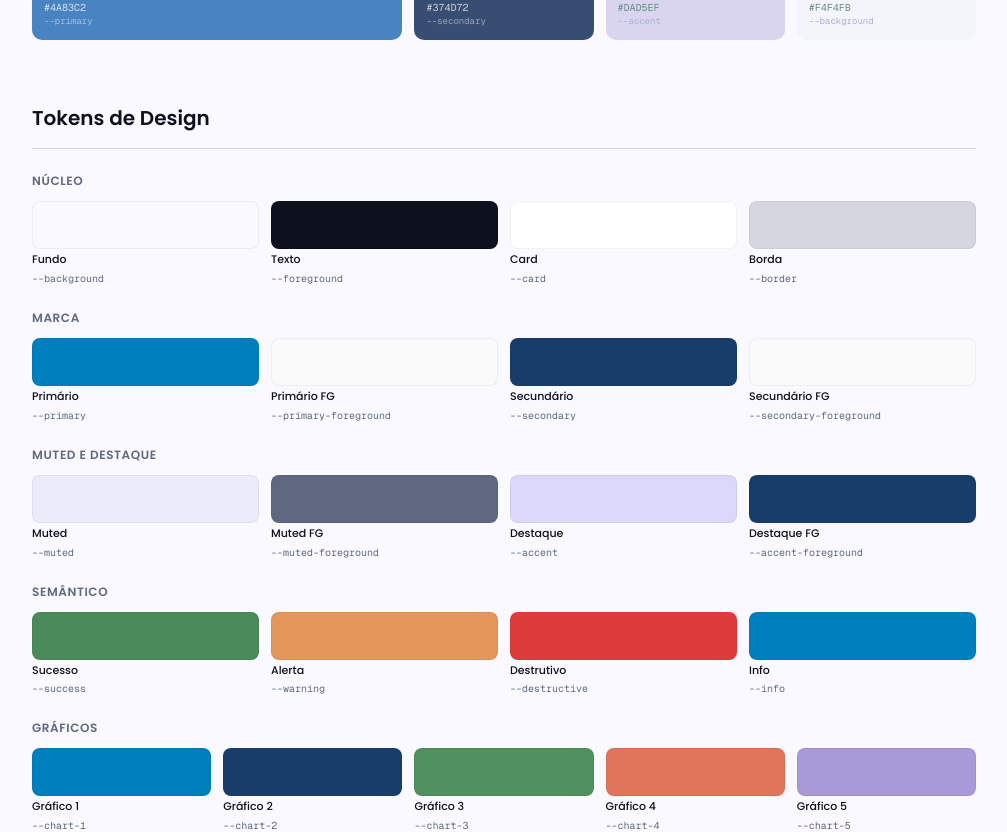
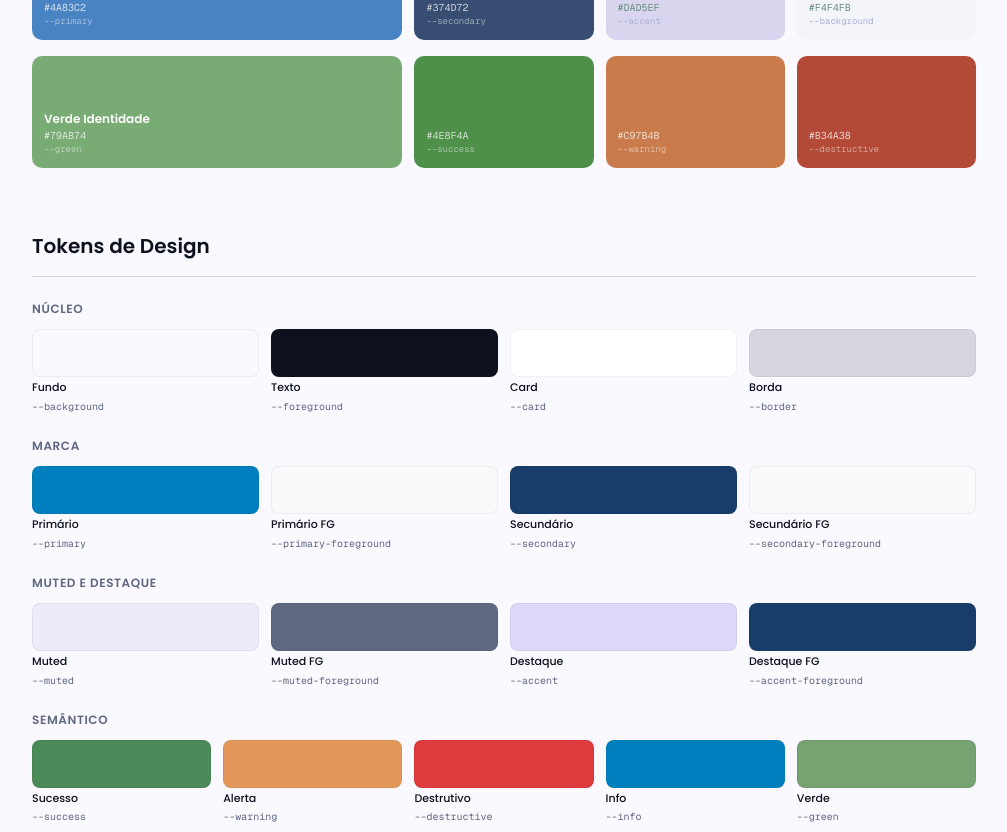
Before and after one commit to ViduBToscano/convivasaude, a Next.js app: page /styleguide in a window 1280 px wide. Shown: the part 1300-2132 px from the top of the page, without its empty margins (264-1271 px from the left). Built offline with nearby package versions, Linux system fonts and the light colour scheme.

Commit message:
cor #79AB74 insirida no styleguide do projeto

```diff
--- a/app/styleguide/page.tsx
+++ b/app/styleguide/page.tsx
@@ -185,6 +185,15 @@ export default function StyleguidePage() {
             <PaletteSwatch hex="#DAD5EF" cssVar="--accent" light />
             <PaletteSwatch hex="#F4F4FB" cssVar="--background" light />
           </div>
+
+          <div className="grid grid-cols-5 gap-3">
+            <div className="col-span-2">
+              <PaletteSwatch hex="#79AB74" label="Verde Identidade" cssVar="--green" />
+            </div>
+            <PaletteSwatch hex="#4E8F4A" cssVar="--success" />
+            <PaletteSwatch hex="#C97B4B" cssVar="--warning" />
+            <PaletteSwatch hex="#B34A38" cssVar="--destructive" />
+          </div>
         </div>
       </Section>
 
@@ -220,11 +229,12 @@ export default function StyleguidePage() {
           </div>
           <div>
             <p className="text-xs font-semibold text-muted-foreground uppercase tracking-wider mb-3">Semântico</p>
-            <div className="grid grid-cols-4 gap-3">
+            <div className="grid grid-cols-5 gap-3">
               <TokenSwatch label="Sucesso" cssVar="--success" />
               <TokenSwatch label="Alerta" cssVar="--warning" />
               <TokenSwatch label="Destrutivo" cssVar="--destructive" />
               <TokenSwatch label="Info" cssVar="--info" />
+              <TokenSwatch label="Verde" cssVar="--green" />
             </div>
           </div>
           <div>
@@ -443,6 +453,7 @@ export default function StyleguidePage() {
                 ["Alerta", "oklch(0.74 0.12 58) — Pêssego Âmbar"],
                 ["Destrutivo", "oklch(0.60 0.20 25) — Coral Suave"],
                 ["Info", "oklch(0.57 0.135 240) — Igual ao primário"],
+                ["Verde", "#79AB74 — Verde Identidade (logotipo)"],
               ].map(([key, val]) => (
                 <div key={key} className="flex gap-3 py-2 border-b border-border/40 last:border-0">
                   <span className="text-xs font-medium text-muted-foreground w-36 shrink-0">{key}</span>
```
